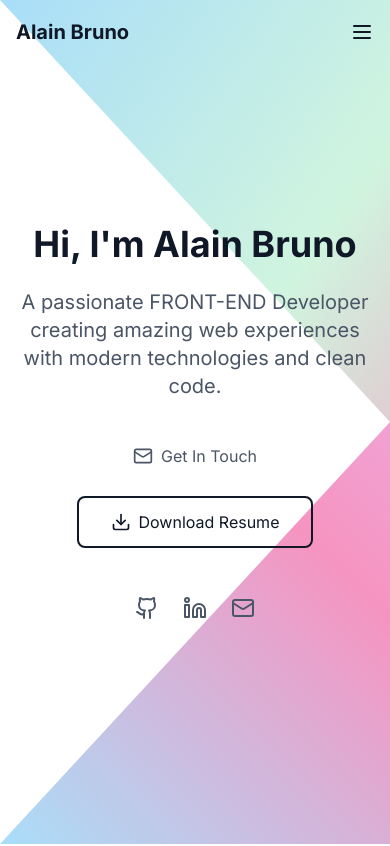
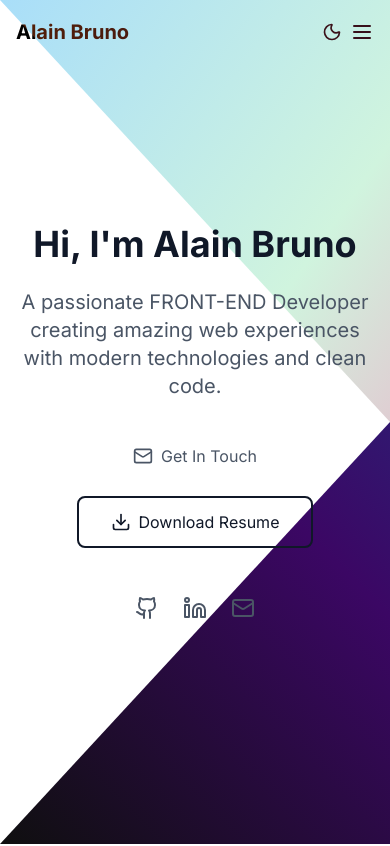
Before and after one commit to brunocode-s/portfolio, a Next.js app: page / in a window 390 px wide. Shown: the top 846 px of the page. Built offline with nearby package versions, Linux system fonts and the light colour scheme.

Commit message:
ui update

```diff
--- /dev/null
+++ b/src/app/components/DarkMode.tsx
@@ -0,0 +1,41 @@
+'use client'
+
+import { useEffect, useState } from 'react'
+import { Moon, Sun } from 'lucide-react'
+
+const DarkModeToggle = () => {
+  const [isDark, setIsDark] = useState(false)
+
+  useEffect(() => {
+    // Initialize theme from localStorage or system
+    const stored = localStorage.getItem('theme')
+    const isSystemDark = window.matchMedia('(prefers-color-scheme: dark)').matches
+
+    if (stored === 'dark' || (!stored && isSystemDark)) {
+      document.documentElement.classList.add('dark')
+      setIsDark(true)
+    } else {
+      document.documentElement.classList.remove('dark')
+      setIsDark(false)
+    }
+  }, [])
+
+  const toggleTheme = () => {
+    const newTheme = isDark ? 'light' : 'dark'
+    setIsDark(!isDark)
+    document.documentElement.classList.toggle('dark')
+    localStorage.setItem('theme', newTheme)
+  }
+
+  return (
+    <button
+      onClick={toggleTheme}
+      className="ml-4 p-2 rounded-full transition-colors adaptive-text"
+      aria-label="Toggle dark mode"
+    >
+      {isDark ? <Sun size={20} /> : <Moon size={20} />}
+    </button>
+  )
+}
+
+export default DarkModeToggle
--- a/src/app/components/Footer.tsx
+++ b/src/app/components/Footer.tsx
@@ -15,10 +15,10 @@ const Footer = () => {
   const formattedTime = dateTime.toLocaleTimeString();
   const year = dateTime.getFullYear();
 
-  const footerText = `© ${year} Alain Bruno • ${formattedTime} • alainbrunoofficial@gmail.com • Portfolio: brunocode-s • GitHub: brunocode-s • LinkedIn: in/alainbruno`;
+  const footerText = `© ${year} Alain Bruno • ${formattedTime} • alainbrunoofficial@gmail.com • Portfolio: alain-bruno-portfolio.vercel.app • GitHub: brunocode-s • linkedin.com/in/bruno-alain-269143266`;
 
   return (
-    <footer className="w-full h-6 bg-gray-900 overflow-hidden relative">
+    <footer className="w-full h-6 adaptive-text overflow-hidden relative">
       <div className="absolute whitespace-nowrap animate-marquee text-gray-300 text-[15px]">
         {footerText}
       </div>
--- a/src/app/components/Header.tsx
+++ b/src/app/components/Header.tsx
@@ -2,6 +2,7 @@
 
 import { useState, useEffect } from 'react'
 import { Menu, X } from 'lucide-react'
+import DarkModeToggle from './DarkMode'
 
 const Header = () => {
   const [isMenuOpen, setIsMenuOpen] = useState(false)
@@ -24,12 +25,12 @@ const Header = () => {
   ]
 
   return (
-    <header className={`fixed top-0 w-full z-50 transition-all duration-300 ${
+    <header className={`fixed top-0 w-full z-50 transition-all duration-300 adaptive-text ${
       isScrolled ? 'bg-white/90 backdrop-blur-md shadow-sm' : 'bg-transparent'
     }`}>
       <div className="container-max-width section-padding">
         <div className="flex items-center justify-between h-16">
-          <a href="https://github.com/brunocode-s" className="text-xl font-bold text-primary-600">
+          <a href="https://github.com/brunocode-s" className="text-xl font-bold adaptive-text">
             Alain Bruno
           </a>
 
@@ -45,14 +46,16 @@ const Header = () => {
               </a>
             ))}
           </nav>
-
           {/* Mobile Menu Button */}
+          <div className="flex items-center">
+            <DarkModeToggle />
             <button
               className="md:hidden"
               onClick={() => setIsMenuOpen(!isMenuOpen)}
             >
               {isMenuOpen ? <X size={24} /> : <Menu size={24} />}
             </button>
+          </div>
         </div>
 
         {/* Mobile Navigation */}
--- a/src/app/globals.css
+++ b/src/app/globals.css
@@ -21,8 +21,13 @@
 }
 
 @layer utilities {
+  .adaptive-text {
+    mix-blend-mode: difference;
+    color: white;
+  }
+
   .animated-gradient {
-    background: linear-gradient(-45deg, #d0f4de, #a9def9, #e4c1f9, #f694c1);
+    background: linear-gradient(-45deg, #1e3a8a 0%, #3b0764 50%, #0f0f0f 100%);
     background-size: 400% 400%;
     animation: gradientShift 15s ease infinite;
   }
@@ -35,7 +40,7 @@
     content: "";
     position: absolute;
     inset: 0;
-    background: linear-gradient(125deg, #a9def9 0%, #d0f4de 50%, #f694c1 100%);
+    /* background: linear-gradient(125deg, #a9def9 0%, #d0f4de 50%, #f694c1 100%); */
     clip-path: polygon(0 0, 100% 0, 100% 50%, 0% 0%);
     z-index: -1;
   }
@@ -44,9 +49,31 @@
     content: "";
     position: absolute;
     inset: 0;
-    background: linear-gradient(225deg, #e4c1f9 0%, #f694c1 50%, #a9def9 100%);
+    /* background: linear-gradient(225deg, #1e3a8a 0%, #3b0764 50%, #0f0f0f 100%); */
     clip-path: polygon(0 100%, 100% 50%, 100% 100%);
     z-index: -2;
+  }
+
+  .dark .animated-gradient {
+    background: linear-gradient(-45deg, #000000, #111111, #1e1e1e, #000000);
+  }
+
+  .diagonal-split::before {
+    background: linear-gradient(125deg, #a9def9 0%, #d0f4de 50%, #f694c1 100%);
+    clip-path: polygon(0 0, 100% 0, 100% 50%, 0% 0%);
+  }
+
+  .dark .diagonal-split::before {
+    background: linear-gradient(125deg, #0f172a, #1e293b, #111827);
+  }
+
+  .diagonal-split::after {
+    background: linear-gradient(225deg, #1e3a8a 0%, #3b0764 50%, #0f0f0f 100%);
+    clip-path: polygon(0 100%, 100% 50%, 100% 100%);
+  }
+
+  .dark .diagonal-split::after {
+    background: linear-gradient(225deg, #0f0f0f, #1a1a1a, #111111);
   }
 }
 
--- a/src/app/lib/data.ts
+++ b/src/app/lib/data.ts
@@ -35,26 +35,26 @@ export const experiences: Experience[] = [
   {
     id: '1',
     company: 'Digital Figures Services Enterprises.',
-    position: 'Senior Frontend Developer',
+    position: 'Intern Frontend Developer',
     duration: '2024 - Present',
     description: [
       'Led development of customer-facing web applications serving 100K+ users',
       'Mentored junior developers and established coding standards',
       'Implemented performance optimizations reducing load times by 40%',
     ],
-    technologies: ['React', 'TypeScript', 'Next.js', 'GraphQL'],
+    technologies: ['React', 'TypeScript'],
   },
   {
     id: '2',
     company: 'Digital Solutions Ltd.',
     position: 'Full Stack Developer',
-    duration: '2020 - 2022',
+    duration: '2025',
     description: [
       'Built and maintained multiple client projects using modern web technologies',
       'Collaborated with design teams to implement pixel-perfect UI components',
       'Developed RESTful APIs and database schemas',
     ],
-    technologies: ['React', 'Node.js', 'MongoDB', 'AWS'],
+    technologies: ['React', 'Node.js', '', ''],
   },
 ];
 
@@ -65,10 +65,10 @@ export const skills: Skill[] = [
   },
   {
     category: 'Backend',
-    technologies: ['Node.js', 'Express', 'Python', 'PostgreSQL', 'MongoDB'],
+    technologies: ['Node.js', 'Express', 'PostgreSQL', 'MongoDB'],
   },
   {
     category: 'Tools & Other',
-    technologies: ['Git', 'Docker', 'AWS', 'Figma', 'Jest'],
+    technologies: ['Git', 'Docker', 'AWS', 'Figma'],
   },
 ];
--- /dev/null
+++ b/tailwind.config.js
@@ -0,0 +1,9 @@
+// tailwind.config.js
+export const content = [
+    './src/**/*.{js,ts,jsx,tsx}', // adjust if needed
+];
+export const darkMode = 'class';
+export const theme = {
+    extend: {},
+};
+export const plugins = [];
```
Also changed, not shown: src/app/components/Contact.tsx (+19 -18 lines). Lines whose indentation alone changed are shown as unchanged.
